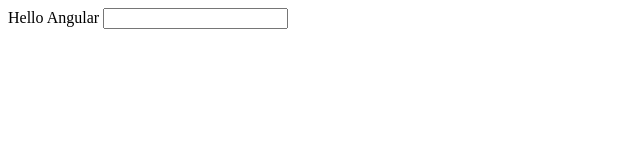
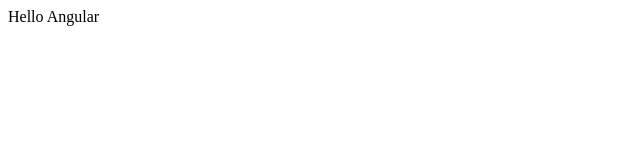
Before and after one commit to Chin-Jao-Tsai/dynamic-router-link, an Angular app: page / in a window 1280 px wide. Shown: the top 160 px of the page, without its empty margins (0-640 px from the left). Built offline with nearby package versions, Linux system fonts and the light colour scheme.

Commit message:
3 files modified

```diff
--- a/src/app/app.component.html
+++ b/src/app/app.component.html
@@ -1,6 +1,5 @@
-Hello Angular
+<div>Hello Angular</div>
 
-<input blockCopyPaste type="text" [(ngModel)]='inputVal'/>
 
 <!-- <hello name="{{ name }}"></hello>
 
--- a/src/app/app.module.ts
+++ b/src/app/app.module.ts
@@ -10,6 +10,7 @@
 import { RootPageComponent } from "./root-page/root-page.component";
 import { FormsModule } from "@angular/forms";
 import { BlockCopyPasteDirective } from "./directive/disableCopyPaste.directive";
+import { HighlightDirective } from "./directive/highlight.directive";
 
 const routes: Route[] = [
   { path: "", component: RootPageComponent },
@@ -27,7 +28,8 @@
   declarations: [
     AppComponent,
     HelloComponent,
-    BlockCopyPasteDirective
+    BlockCopyPasteDirective,
+    HighlightDirective
   ],
   bootstrap: [AppComponent]
 })
--- a/src/app/directive/highlight.directive.ts
+++ b/src/app/directive/highlight.directive.ts
@@ -16,7 +16,7 @@
   }
 
   @HostListener('mouseleave') onMouseLeave() {
-    // this.highlight('');
+    this.highlight('');
     // this.mouseEnter.emit(false);
   }
 
```
